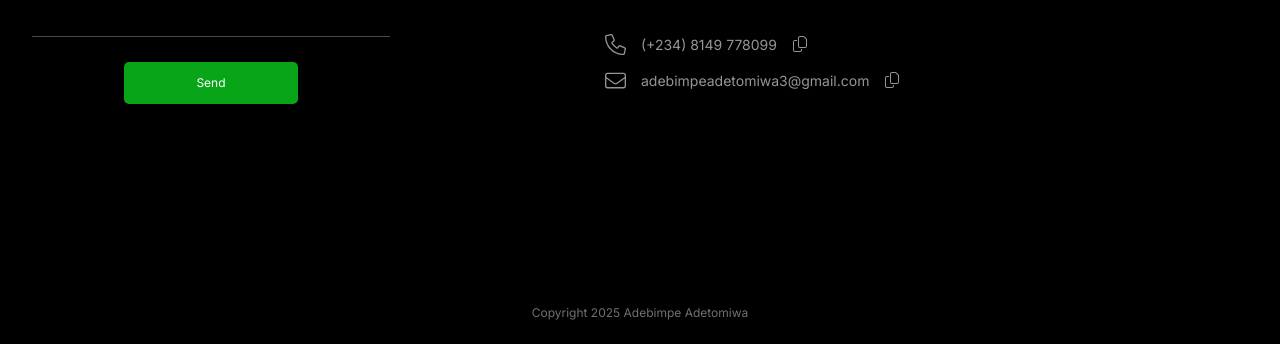
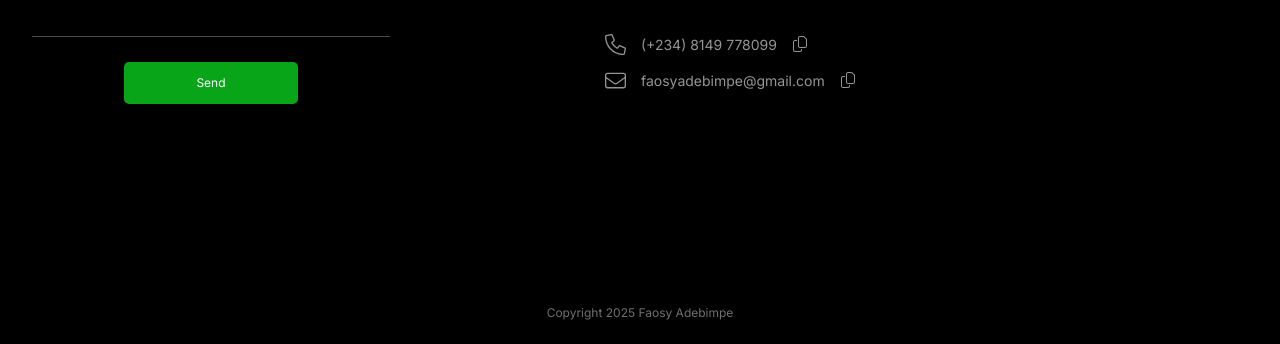
Before and after one commit to faosy-adebimpe/faosy-adebimpe.github.io, a React (Vite) app: page / in a window 1280 px wide. Shown: the part 2860-3204 px from the top of the page. Built offline with nearby package versions, Linux system fonts and the light colour scheme.

Commit message:
change email

```diff
--- a/src/components/footer/Footer.tsx
+++ b/src/components/footer/Footer.tsx
@@ -100,7 +100,7 @@ const Footer: React.FC = () => {
                                     <EnvelopeIcon />
                                 </div>
                                 <p className='text-[14px]'>
-                                    adebimpeadetomiwa3@gmail.com
+                                    faosyadebimpe@gmail.com
                                 </p>
 
                                 {copy.email ? (
@@ -169,7 +169,7 @@ const Footer: React.FC = () => {
                                     <EnvelopeIcon />
                                 </div>
                                 <p className='text-[14px]'>
-                                    adebimpeadetomiwa3@gmail.com
+                                    faosyadebimpe@gmail.com
                                 </p>
 
                                 {copy.email ? (
@@ -244,7 +244,7 @@ const Footer: React.FC = () => {
                 </div>
                 <div className='copyright text-(--black-4) mt-[200px] pb-[15px] sm:w-full text-center md:col-span-2 md:pb-[25px]'>
                     <p className='text-[10px] md:text-[12px]'>
-                        Copyright 2025 Adebimpe Adetomiwa
+                        Copyright 2025 Faosy Adebimpe
                     </p>
                 </div>
 
```
